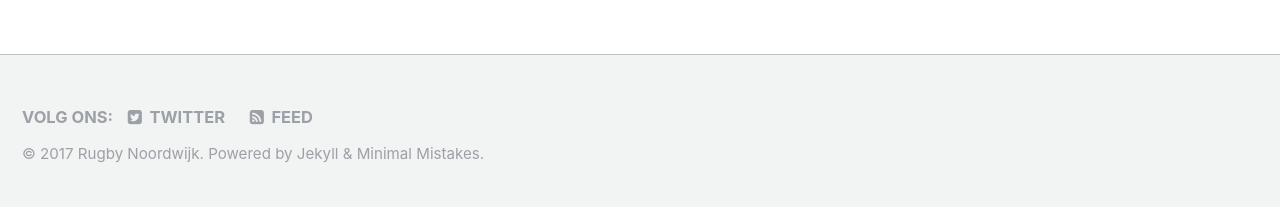
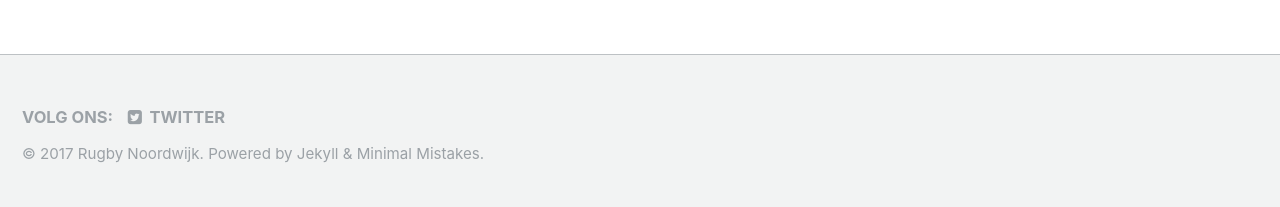
Before and after one commit to wijnandb/rugby-noordwijk, a Jekyll site: the page built from index.html, in a window 1280 px wide. Shown: the part 779-986 px from the top of the page. Built offline with Jekyll 4.4.1, drawn with Linux system fonts in a browser that asks for light colours; nearby versions of some CDN libraries; library files that are not in the unit come from our copies; the list of posts is cut into pages by our own code.

Commit message:
feed verwijderd

```diff
--- a/_includes/footer.html
+++ b/_includes/footer.html
@@ -15,7 +15,7 @@
     {% if site.author.bitbucket %}
       <li><a href="http://bitbucket.org/{{ site.author.bitbucket }}"><i class="fa fa-fw fa-bitbucket" aria-hidden="true"></i> Bitbucket</a></li>
     {% endif %}
-    <li><a href="{% if site.atom_feed.path %}{{ site.atom_feed.path }}{% else %}{{ '/feed.xml' | absolute_url }}{% endif %}"><i class="fa fa-fw fa-rss-square" aria-hidden="true"></i> {{ site.data.ui-text[site.locale].feed_label | default: "Feed" }}</a></li>
+    <!--li><a href="{% if site.atom_feed.path %}{{ site.atom_feed.path }}{% else %}{{ '/feed.xml' | absolute_url }}{% endif %}"><i class="fa fa-fw fa-rss-square" aria-hidden="true"></i> {{ site.data.ui-text[site.locale].feed_label | default: "Feed" }}</a></li-->
   </ul>
 </div>
 
--- a/_includes/head.html
+++ b/_includes/head.html
@@ -2,7 +2,7 @@
 
 {% include seo.html %}
 
-<!--link href="{% if site.atom_feed.path %}{{ site.atom_feed.path }}{% else %}{{ '/feed.xml' | absolute_url }}{% endif %}" type="application/atom+xml" rel="alternate" title="{{ site.title }} Feed"-->
+<link href="{% if site.atom_feed.path %}{{ site.atom_feed.path }}{% else %}{{ '/feed.xml' | absolute_url }}{% endif %}" type="application/atom+xml" rel="alternate" title="{{ site.title }} Feed">
 
 <!-- http://t.co/dKP3o1e -->
 <meta name="HandheldFriendly" content="True">
```
